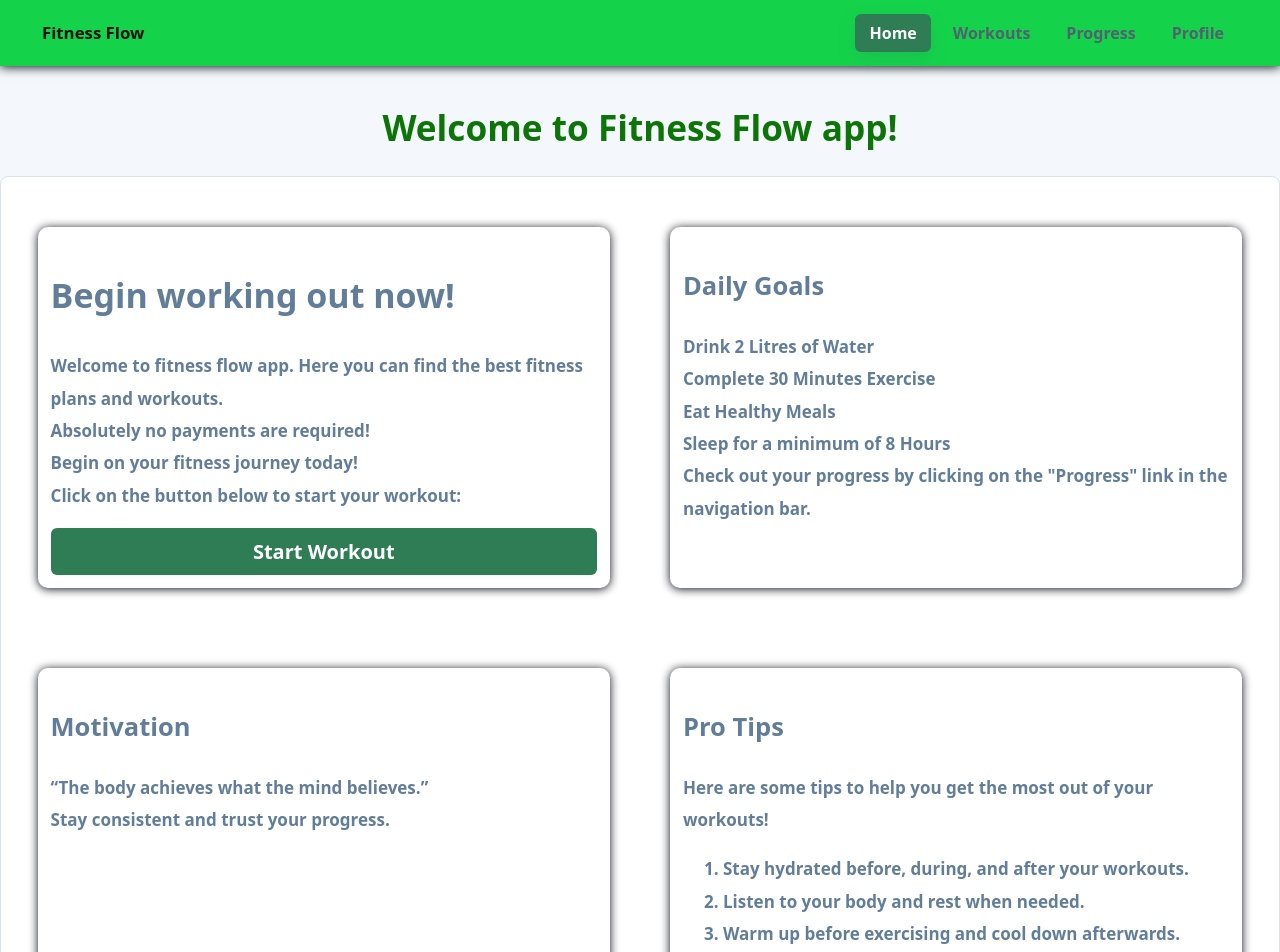
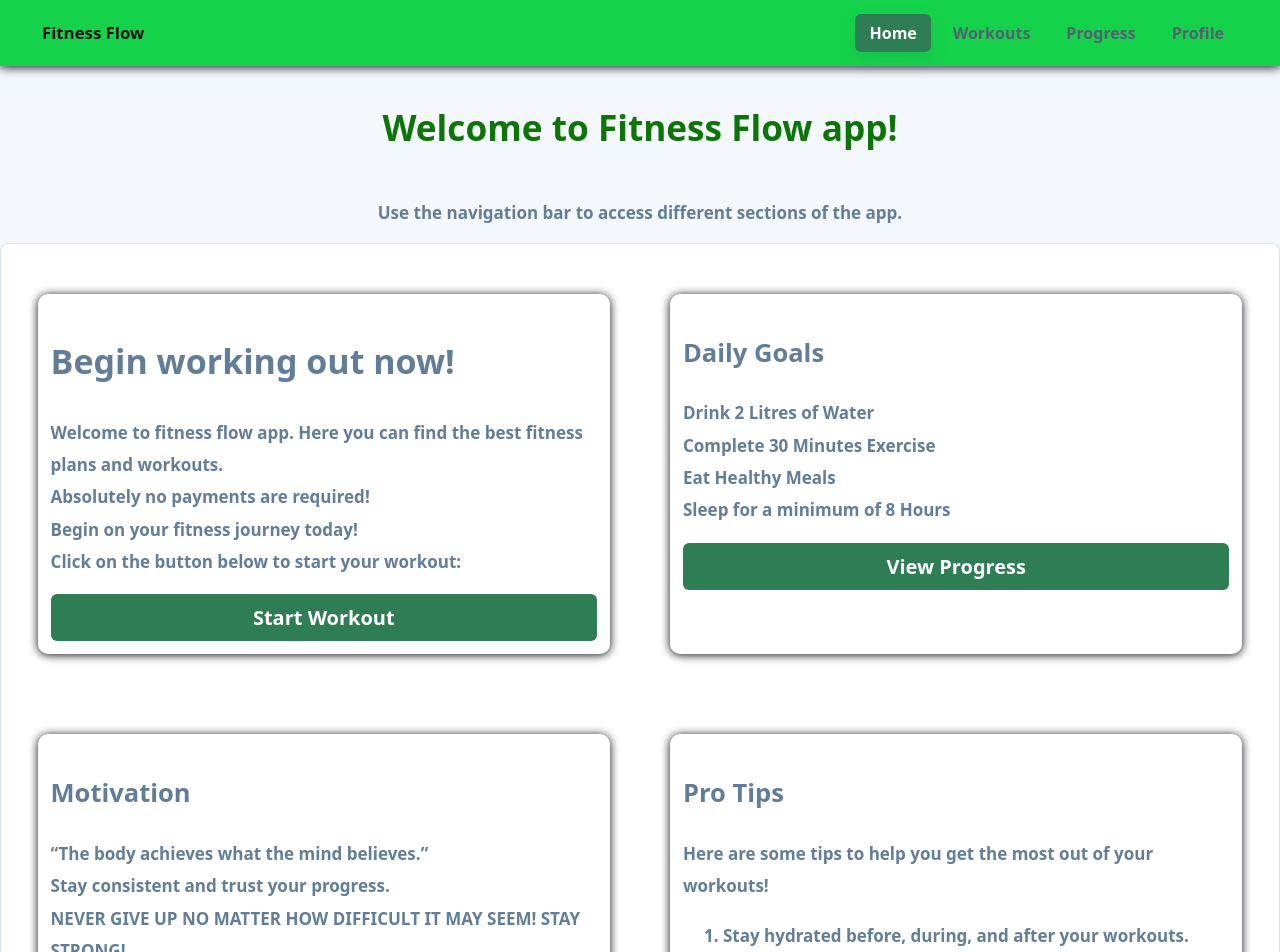
Before and after one commit to njugunacynthia32-sketch/Fitness-flow-App, a React (Vite) app: page / in a window 1280 px wide. Shown: the top 952 px of the page. Built offline with nearby package versions, Linux system fonts and the light colour scheme.

Commit message:
Add profile, progress buttons and navigatioon instructions added

```diff
--- a/src/App.css
+++ b/src/App.css
@@ -368,8 +368,6 @@ button:disabled {
   white-space: nowrap;
 }
 
-
-
 .navbar-links {
   display: flex;
   align-items: center;
@@ -432,10 +430,11 @@ button:disabled {
   max-width: 760px;
   margin: 0 auto;
   padding: 32px 18px;
-
 }
 
-.start-workout-button {
+.start-workout-button,
+.view-progress-button,
+.view-profile-button {
   background: #2f7d55;
   color: #ffffff;
   border: none;
@@ -482,8 +481,22 @@ button:disabled {
   justify-content: center;
 }
 
-.start-workout-button {
+.start-workout-button,
+.view-progress-button,
+.view-profile-button {
   width: 100%;
   margin-top: 16px;
   font-size: 20px;
 }
+
+.instructions {
+  color: #627d98;
+  margin-top: 20px;
+  font-weight: 700;
+  padding: 13px;
+  width: 100%;
+  font-size: 17px;
+  line-height: 1.9;
+  display: flex;
+  justify-content: center;
+}
--- a/src/pages/Home.jsx
+++ b/src/pages/Home.jsx
@@ -5,6 +5,7 @@ function Home() {
     return (
         <div className="home-container">
             <h1 className="welcome-title">Welcome to Fitness Flow app!</h1>
+            <p className="instructions">Use the navigation bar to access different sections of the app.</p>
 
         <div className="workout-container">
 
@@ -26,19 +27,21 @@ function Home() {
           <p> Complete 30 Minutes Exercise</p>
           <p> Eat Healthy Meals</p>
           <p> Sleep for a minimum of 8 Hours</p>
-          <p>Check out your progress by clicking on the "Progress" link in the navigation bar.</p>
+          <Link to="/progress">
+            <button className="view-progress-button">View Progress</button>
+          </Link>
         </div>
 
         <div className="motivation-card">
           <h2>Motivation</h2>
 
-          <p>
-            “The body achieves what the mind believes.”
-          </p>
+          <p> “The body achieves what the mind believes.” </p>
+          <p> Stay consistent and trust your progress.</p>
+          <p>NEVER GIVE UP NO MATTER HOW DIFFICULT IT MAY SEEM! STAY STRONG!</p>
+          <Link to="/profile">
+            <button className="view-profile-button">View Profile</button>
+          </Link>
 
-          <p>
-            Stay consistent and trust your progress.
-          </p>
         </div>
 
 
@@ -52,7 +55,6 @@ function Home() {
                     <li>Warm up before exercising and cool down afterwards.</li>
                     <li>Focus on proper form to prevent injuries.</li>
                     <li>Incorporate a variety of exercises to target different muscle groups.</li>
-                    <li>Set realistic goals and track your progress.</li>
                     <li>Get enough sleep to aid in recovery.</li>
                     <li>Fuel your body with a balanced diet to support your fitness goals.</li>
                 </ol>
```
